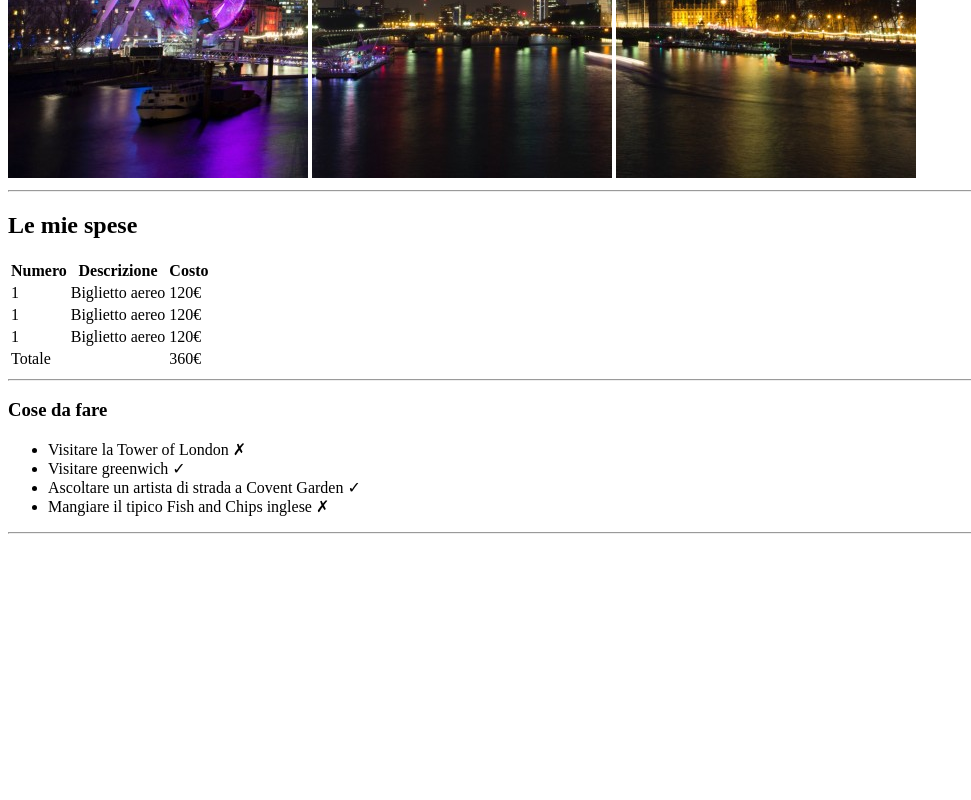
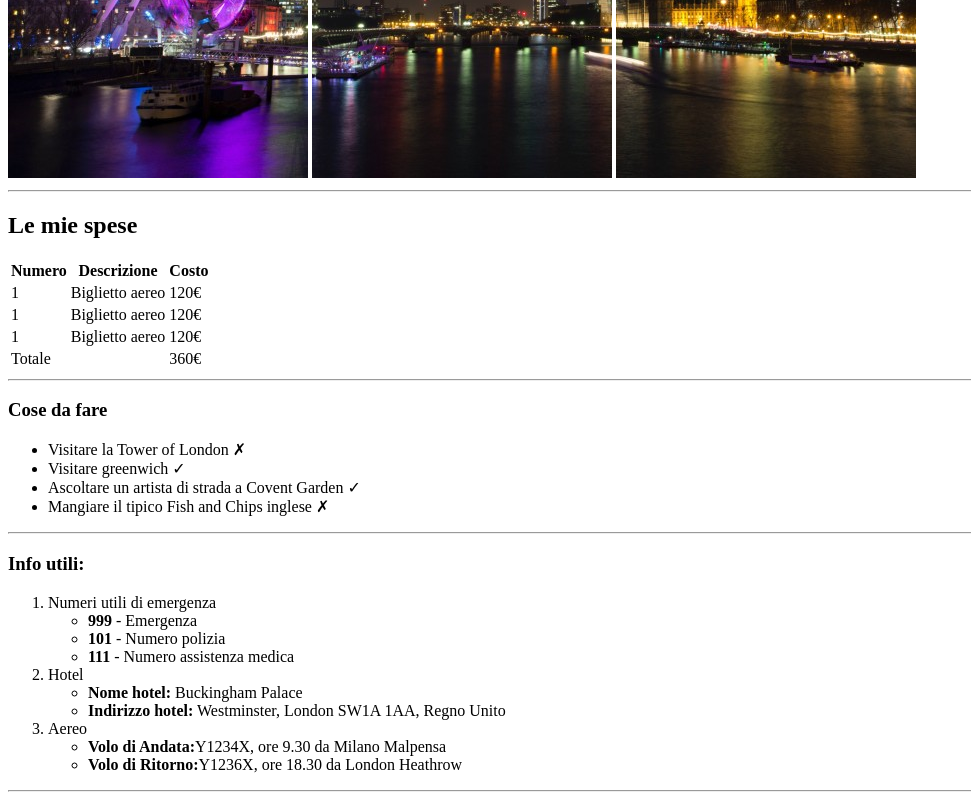
Before and after one commit to E-Lop/html-london-trip, a plain HTML site: page index.html in a window 1280 px wide. Shown: the part 502-1302 px from the top of the page, without its empty margins (0-971 px from the left). Before the commit the page ends 1044 px from the top, so only its background shows below. Drawn offline with Linux system fonts and the light colour scheme.

Commit message:
sezione info utili completata

```diff
--- a/index.html
+++ b/index.html
@@ -80,8 +80,38 @@
         <hr />
       </div>
 
-      <!-- sezione info -->
-      <div></div>
+      <!-- sezione info utili -->
+      <div>
+        <h3>Info utili:</h3>
+        <ol>
+          <li>Numeri utili di emergenza</li>
+          <ul>
+            <li><strong>999</strong> - Emergenza</li>
+            <li><strong>101</strong> - Numero polizia</li>
+            <li><strong>111</strong> - Numero assistenza medica</li>
+          </ul>
+          <li>Hotel</li>
+          <ul>
+            <li><strong>Nome hotel:</strong> Buckingham Palace</li>
+            <li>
+              <strong>Indirizzo hotel:</strong> Westminster, London SW1A 1AA,
+              Regno Unito
+            </li>
+          </ul>
+          <li>Aereo</li>
+          <ul>
+            <li>
+              <strong>Volo di Andata:</strong>Y1234X, ore 9.30 da Milano
+              Malpensa
+            </li>
+            <li>
+              <strong>Volo di Ritorno:</strong>Y1236X, ore 18.30 da London
+              Heathrow
+            </li>
+          </ul>
+        </ol>
+        <hr />
+      </div>
     </main>
 
     <!-- footer con ultime 2 immagini -->
```
